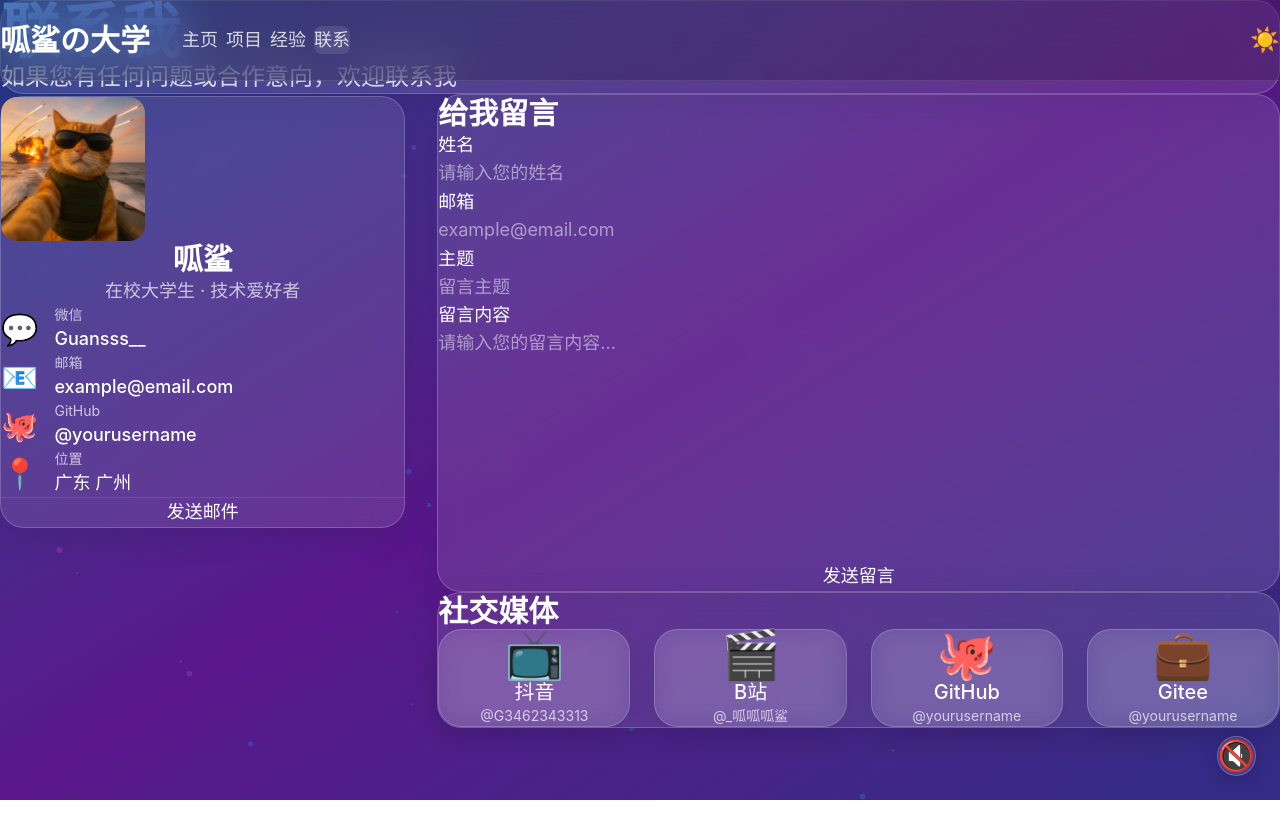
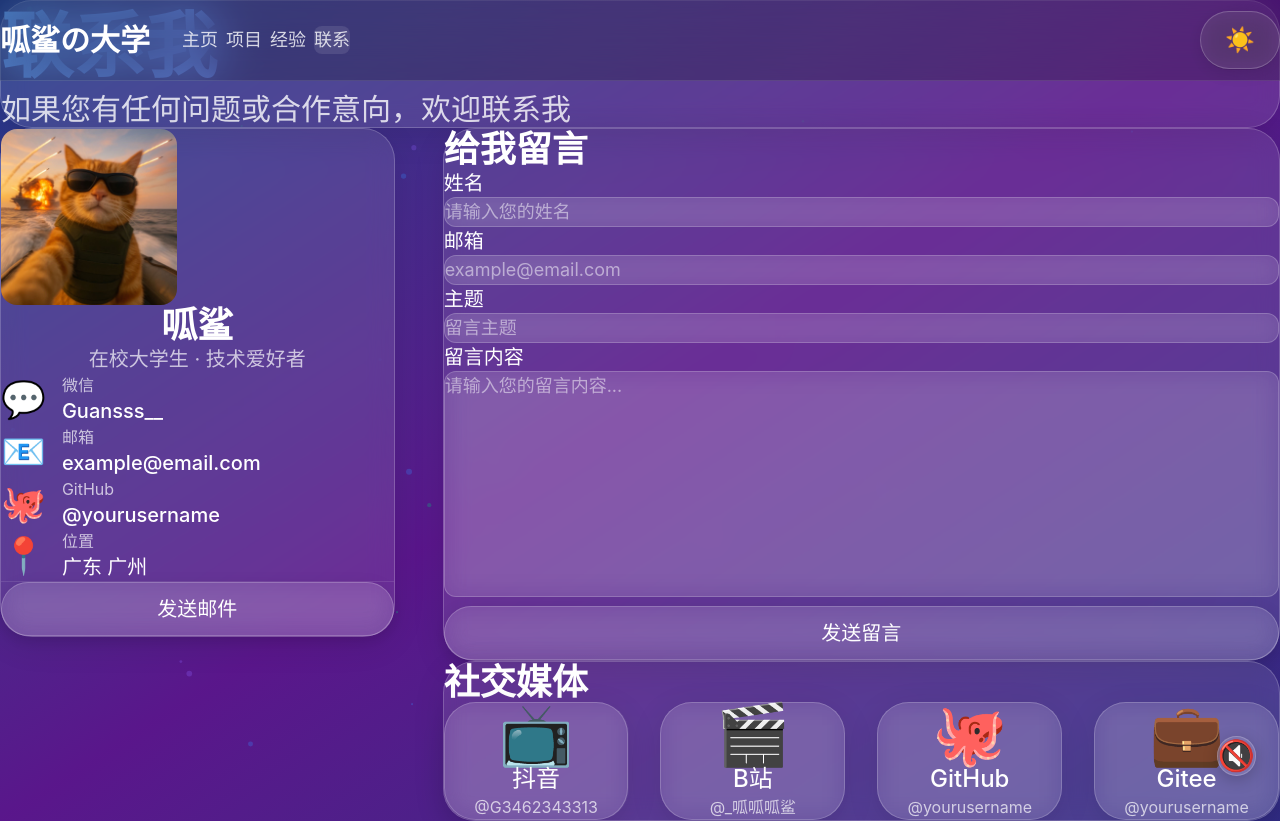
Before and after one commit to SamGuan3/my-college-life, a Vue app: page /contact in a window 1280 px wide. Before the commit the page ends 800 px from the top, so only its background shows below. Built offline with nearby package versions, Linux system fonts and the light colour scheme.

Commit message:
二次更新页面布局

```diff
--- a/src/pages/Contact.vue
+++ b/src/pages/Contact.vue
@@ -1,57 +1,57 @@
 <template>
-  <div class="min-h-screen pt-20">
-    <div class="mx-auto max-w-7xl px-6 py-12">
-      <div class="glass-card p-10 mb-10">
-        <h1 class="text-5xl md:text-6xl font-bold mb-6 text-gradient">
+  <div class="min-h-screen pt-24 pb-12">
+    <div class="mx-auto max-w-7xl px-6 lg:px-8">
+      <div class="glass-card p-10 lg:p-12 mb-10">
+        <h1 class="text-5xl md:text-6xl lg:text-7xl font-bold mb-6 text-gradient leading-tight">
           联系我
         </h1>
-        <p class="text-2xl text-white/80">
+        <p class="text-2xl lg:text-3xl text-white/80">
           如果您有任何问题或合作意向，欢迎联系我
         </p>
       </div>
 
-      <div class="grid grid-cols-1 lg:grid-cols-12 gap-8">
+      <div class="grid grid-cols-1 lg:grid-cols-12 gap-8 lg:gap-12">
         <div class="lg:col-span-4">
-          <div class="glass-card p-8 sticky top-24">
+          <div class="glass-card p-8 lg:p-10 sticky top-28">
             <div class="text-center mb-8">
-              <img src="/cat.jpg" alt="呱鲨" class="w-36 h-36 rounded-2xl object-cover mx-auto mb-6" />
-              <h2 class="text-3xl font-bold mb-3">呱鲨</h2>
-              <p class="text-lg text-white/70">在校大学生 · 技术爱好者</p>
+              <img src="/cat.jpg" alt="呱鲨" class="w-40 h-40 lg:w-44 lg:h-44 rounded-2xl object-cover mx-auto mb-6" />
+              <h2 class="text-3xl lg:text-4xl font-bold mb-3">呱鲨</h2>
+              <p class="text-lg lg:text-xl text-white/70">在校大学生 · 技术爱好者</p>
             </div>
 
             <div class="space-y-6">
               <div class="flex items-center gap-4">
-                <span class="text-3xl">💬</span>
+                <span class="text-3xl lg:text-4xl">💬</span>
                 <div>
-                  <div class="text-sm text-white/70 mb-1">微信</div>
-                  <div class="text-lg font-medium">Guansss__</div>
+                  <div class="text-sm lg:text-base text-white/70 mb-1">微信</div>
+                  <div class="text-lg lg:text-xl font-medium">Guansss__</div>
                 </div>
               </div>
               <div class="flex items-center gap-4">
-                <span class="text-3xl">📧</span>
+                <span class="text-3xl lg:text-4xl">📧</span>
                 <div>
-                  <div class="text-sm text-white/70 mb-1">邮箱</div>
-                  <div class="text-lg font-medium">example@email.com</div>
+                  <div class="text-sm lg:text-base text-white/70 mb-1">邮箱</div>
+                  <div class="text-lg lg:text-xl font-medium">example@email.com</div>
                 </div>
               </div>
               <div class="flex items-center gap-4">
-                <span class="text-3xl">🐙</span>
+                <span class="text-3xl lg:text-4xl">🐙</span>
                 <div>
-                  <div class="text-sm text-white/70 mb-1">GitHub</div>
-                  <div class="text-lg font-medium">@yourusername</div>
+                  <div class="text-sm lg:text-base text-white/70 mb-1">GitHub</div>
+                  <div class="text-lg lg:text-xl font-medium">@yourusername</div>
                 </div>
               </div>
               <div class="flex items-center gap-4">
-                <span class="text-3xl">📍</span>
+                <span class="text-3xl lg:text-4xl">📍</span>
                 <div>
-                  <div class="text-sm text-white/70 mb-1">位置</div>
-                  <div class="text-lg font-medium">广东 广州</div>
+                  <div class="text-sm lg:text-base text-white/70 mb-1">位置</div>
+                  <div class="text-lg lg:text-xl font-medium">广东 广州</div>
                 </div>
               </div>
             </div>
 
             <div class="border-t border-white/10 pt-6 mt-8">
-              <button class="w-full glass-button py-4 text-lg hover:bg-white/20">
+              <button class="w-full glass-button py-4 text-lg lg:text-xl hover:bg-white/20">
                 发送邮件
               </button>
             </div>
@@ -59,11 +59,11 @@
         </div>
 
         <div class="lg:col-span-8">
-          <div class="glass-card p-10">
-            <h2 class="text-3xl font-bold mb-8">给我留言</h2>
+          <div class="glass-card p-10 lg:p-12">
+            <h2 class="text-3xl lg:text-4xl font-bold mb-8">给我留言</h2>
             <form @submit.prevent="submitForm" class="space-y-8">
               <div>
-                <label class="block text-lg font-medium mb-3">姓名</label>
+                <label class="block text-lg lg:text-xl font-medium mb-3">姓名</label>
                 <input
                   v-model="form.name"
                   type="text"
@@ -74,7 +74,7 @@
               </div>
 
               <div>
-                <label class="block text-lg font-medium mb-3">邮箱</label>
+                <label class="block text-lg lg:text-xl font-medium mb-3">邮箱</label>
                 <input
                   v-model="form.email"
                   type="email"
@@ -85,7 +85,7 @@
               </div>
 
               <div>
-                <label class="block text-lg font-medium mb-3">主题</label>
+                <label class="block text-lg lg:text-xl font-medium mb-3">主题</label>
                 <input
                   v-model="form.subject"
                   type="text"
@@ -96,7 +96,7 @@
               </div>
 
               <div>
-                <label class="block text-lg font-medium mb-3">留言内容</label>
+                <label class="block text-lg lg:text-xl font-medium mb-3">留言内容</label>
                 <textarea
                   v-model="form.message"
                   rows="8"
@@ -108,51 +108,51 @@
 
               <button
                 type="submit"
-                class="w-full glass-button py-4 text-lg text-white hover:bg-white/20 transition-all"
+                class="w-full glass-button py-4 text-lg lg:text-xl text-white hover:bg-white/20 transition-all"
               >
                 发送留言
               </button>
             </form>
 
             <div v-if="submitted" class="mt-8 p-6 bg-green-500/20 border border-green-400/30 rounded-lg">
-              <p class="text-green-300 text-lg text-center">留言已发送，感谢您的反馈！</p>
+              <p class="text-green-300 text-lg lg:text-xl text-center">留言已发送，感谢您的反馈！</p>
             </div>
           </div>
 
-          <div class="glass-card p-10 mt-10">
-            <h2 class="text-3xl font-bold mb-8">社交媒体</h2>
-            <div class="grid grid-cols-2 md:grid-cols-4 gap-6">
+          <div class="glass-card p-10 lg:p-12 mt-10">
+            <h2 class="text-3xl lg:text-4xl font-bold mb-8">社交媒体</h2>
+            <div class="grid grid-cols-2 md:grid-cols-4 gap-6 lg:gap-8">
               <a
                 href="#"
-                class="glass-card p-8 text-center hover:bg-white/15 transition-all"
+                class="glass-card p-8 lg:p-10 text-center hover:bg-white/15 transition-all"
               >
-                <div class="text-5xl mb-4">📺</div>
-                <div class="text-xl font-medium">抖音</div>
-                <div class="text-sm text-white/70 mt-2">@G3462343313</div>
+                <div class="text-5xl lg:text-6xl mb-4">📺</div>
+                <div class="text-xl lg:text-2xl font-medium">抖音</div>
+                <div class="text-sm lg:text-base text-white/70 mt-2">@G3462343313</div>
               </a>
               <a
                 href="#"
-                class="glass-card p-8 text-center hover:bg-white/15 transition-all"
+                class="glass-card p-8 lg:p-10 text-center hover:bg-white/15 transition-all"
               >
-                <div class="text-5xl mb-4">🎬</div>
-                <div class="text-xl font-medium">B站</div>
-                <div class="text-sm text-white/70 mt-2">@_呱呱呱鲨</div>
+                <div class="text-5xl lg:text-6xl mb-4">🎬</div>
+                <div class="text-xl lg:text-2xl font-medium">B站</div>
+                <div class="text-sm lg:text-base text-white/70 mt-2">@_呱呱呱鲨</div>
               </a>
               <a
                 href="#"
-                class="glass-card p-8 text-center hover:bg-white/15 transition-all"
+                class="glass-card p-8 lg:p-10 text-center hover:bg-white/15 transition-all"
               >
-                <div class="text-5xl mb-4">🐙</div>
-                <div class="text-xl font-medium">GitHub</div>
-                <div class="text-sm text-white/70 mt-2">@yourusername</div>
+                <div class="text-5xl lg:text-6xl mb-4">🐙</div>
+                <div class="text-xl lg:text-2xl font-medium">GitHub</div>
+                <div class="text-sm lg:text-base text-white/70 mt-2">@yourusername</div>
               </a>
               <a
                 href="#"
-                class="glass-card p-8 text-center hover:bg-white/15 transition-all"
+                class="glass-card p-8 lg:p-10 text-center hover:bg-white/15 transition-all"
               >
-                <div class="text-5xl mb-4">💼</div>
-                <div class="text-xl font-medium">Gitee</div>
-                <div class="text-sm text-white/70 mt-2">@yourusername</div>
+                <div class="text-5xl lg:text-6xl mb-4">💼</div>
+                <div class="text-xl lg:text-2xl font-medium">Gitee</div>
+                <div class="text-sm lg:text-base text-white/70 mt-2">@yourusername</div>
               </a>
             </div>
           </div>
--- a/src/style.css
+++ b/src/style.css
@@ -32,7 +32,7 @@
   }
 
   h1, h2, h3, h4, h5, h6 {
-    line-height: 1.4;
+    line-height: 1.3;
     font-weight: 700;
   }
 
@@ -59,6 +59,7 @@ body {
 .glass-card {
   background: rgba(255, 255, 255, 0.1);
   backdrop-filter: blur(12px);
+  -webkit-backdrop-filter: blur(12px);
   border: 1px solid rgba(255, 255, 255, 0.2);
   border-radius: 24px;
   box-shadow: 0 8px 32px rgba(0, 0, 0, 0.1);
@@ -70,3 +71,122 @@ body {
   -webkit-text-fill-color: transparent;
   background-clip: text;
 }
+
+.glass-input {
+  background: rgba(255, 255, 255, 0.1);
+  backdrop-filter: blur(12px);
+  -webkit-backdrop-filter: blur(12px);
+  border: 1px solid rgba(255, 255, 255, 0.2);
+  border-radius: 12px;
+  color: white;
+  transition: all 0.3s ease;
+}
+
+.glass-input::placeholder {
+  color: rgba(255, 255, 255, 0.5);
+}
+
+.glass-input:focus {
+  outline: none;
+  border-color: rgba(96, 165, 250, 0.5);
+  box-shadow: 0 0 0 3px rgba(96, 165, 250, 0.1);
+  background: rgba(255, 255, 255, 0.15);
+}
+
+.glass-button {
+  background: rgba(255, 255, 255, 0.1);
+  backdrop-filter: blur(12px);
+  -webkit-backdrop-filter: blur(12px);
+  border: 1px solid rgba(255, 255, 255, 0.2);
+  border-radius: 9999px;
+  padding: 0.75rem 1.5rem;
+  box-shadow: 0 4px 16px rgba(0, 0, 0, 0.1);
+  transition: all 0.3s ease;
+  cursor: pointer;
+}
+
+.glass-button:hover {
+  background: rgba(255, 255, 255, 0.2);
+  transform: translateY(-2px);
+  box-shadow: 0 6px 24px rgba(0, 0, 0, 0.15);
+}
+
+.glass-button:active {
+  transform: translateY(0);
+}
+
+@media (max-width: 640px) {
+  body {
+    font-size: 14px;
+  }
+
+  .glass-card {
+    border-radius: 16px;
+  }
+
+  .glass-input {
+    border-radius: 8px;
+  }
+
+  .glass-button {
+    border-radius: 9999px;
+  }
+}
+
+@media (min-width: 1024px) {
+  .glass-card {
+    border-radius: 28px;
+  }
+}
+
+@media (min-width: 1280px) {
+  .glass-card {
+    border-radius: 32px;
+  }
+}
+
+.grid {
+  display: grid;
+}
+
+.grid-cols-1 {
+  grid-template-columns: repeat(1, minmax(0, 1fr));
+}
+
+@media (min-width: 768px) {
+  .md\:grid-cols-2 {
+    grid-template-columns: repeat(2, minmax(0, 1fr));
+  }
+
+  .md\:grid-cols-4 {
+    grid-template-columns: repeat(4, minmax(0, 1fr));
+  }
+}
+
+@media (min-width: 1024px) {
+  .lg\:grid-cols-2 {
+    grid-template-columns: repeat(2, minmax(0, 1fr));
+  }
+
+  .lg\:grid-cols-3 {
+    grid-template-columns: repeat(3, minmax(0, 1fr));
+  }
+
+  .lg\:grid-cols-8 {
+    grid-template-columns: repeat(8, minmax(0, 1fr));
+  }
+
+  .lg\:grid-cols-10 {
+    grid-template-columns: repeat(10, minmax(0, 1fr));
+  }
+
+  .lg\:grid-cols-12 {
+    grid-template-columns: repeat(12, minmax(0, 1fr));
+  }
+}
+
+@media (min-width: 1280px) {
+  .xl\:grid-cols-3 {
+    grid-template-columns: repeat(3, minmax(0, 1fr));
+  }
+}
```
Also changed, not shown: src/pages/Experience.vue (+26 -26 lines), src/pages/Home.vue (+53 -53 lines), src/pages/Projects.vue (+24 -24 lines).
